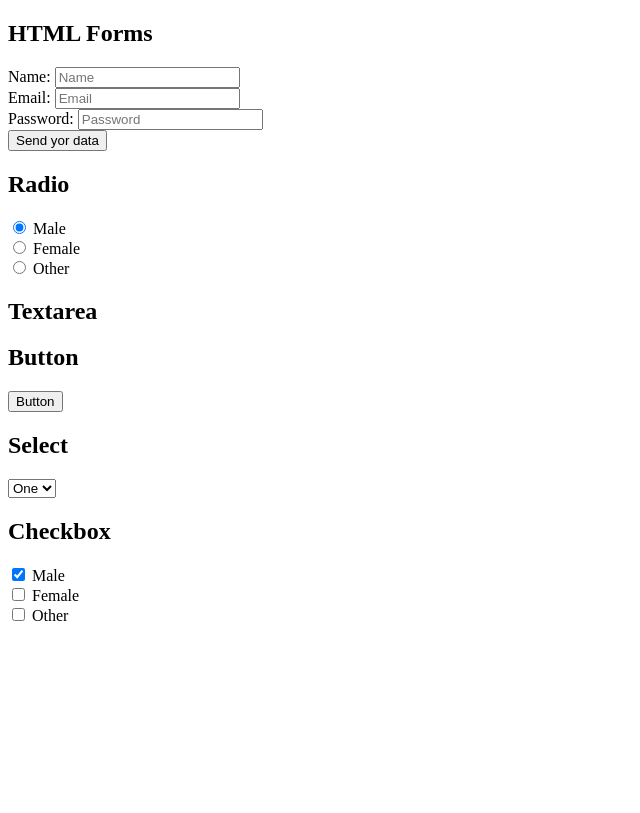
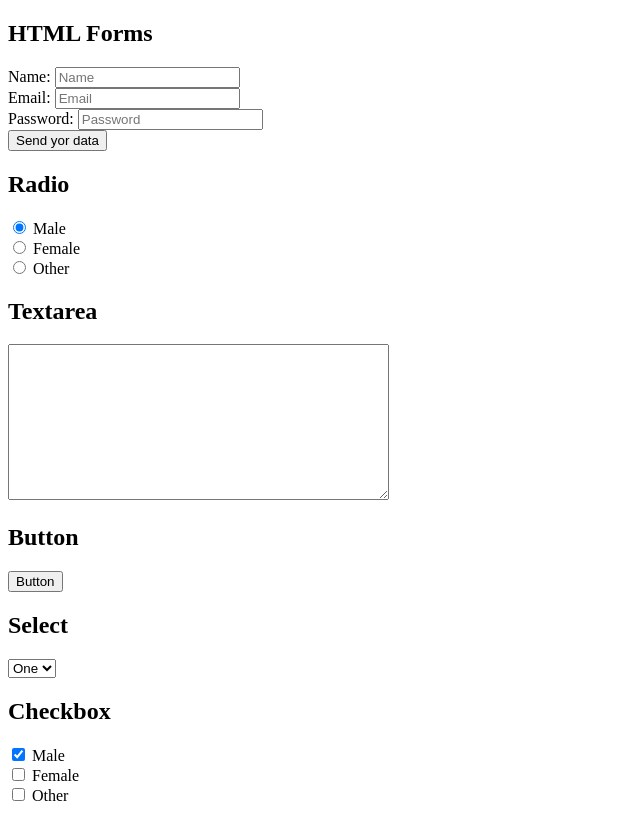
Before and after one commit to AntonChetveryk/HTMLhomework, a plain HTML site: page form.html in a window 1280 px wide. Shown: the whole page, without its empty margins (0-640 px from the left). Drawn offline with Linux system fonts and the light colour scheme.

Commit message:
add textarea

```diff
--- a/form.html
+++ b/form.html
@@ -29,6 +29,7 @@
         <input type="radio" name="gender" value="other"> Other
     </form>
     <h2>Textarea</h2>
+    <p><textarea rows="10" cols="45" name="text"></textarea></p>
     <h2>Button</h2>
     <button>Button</button>
     <h2>Select</h2>
```
